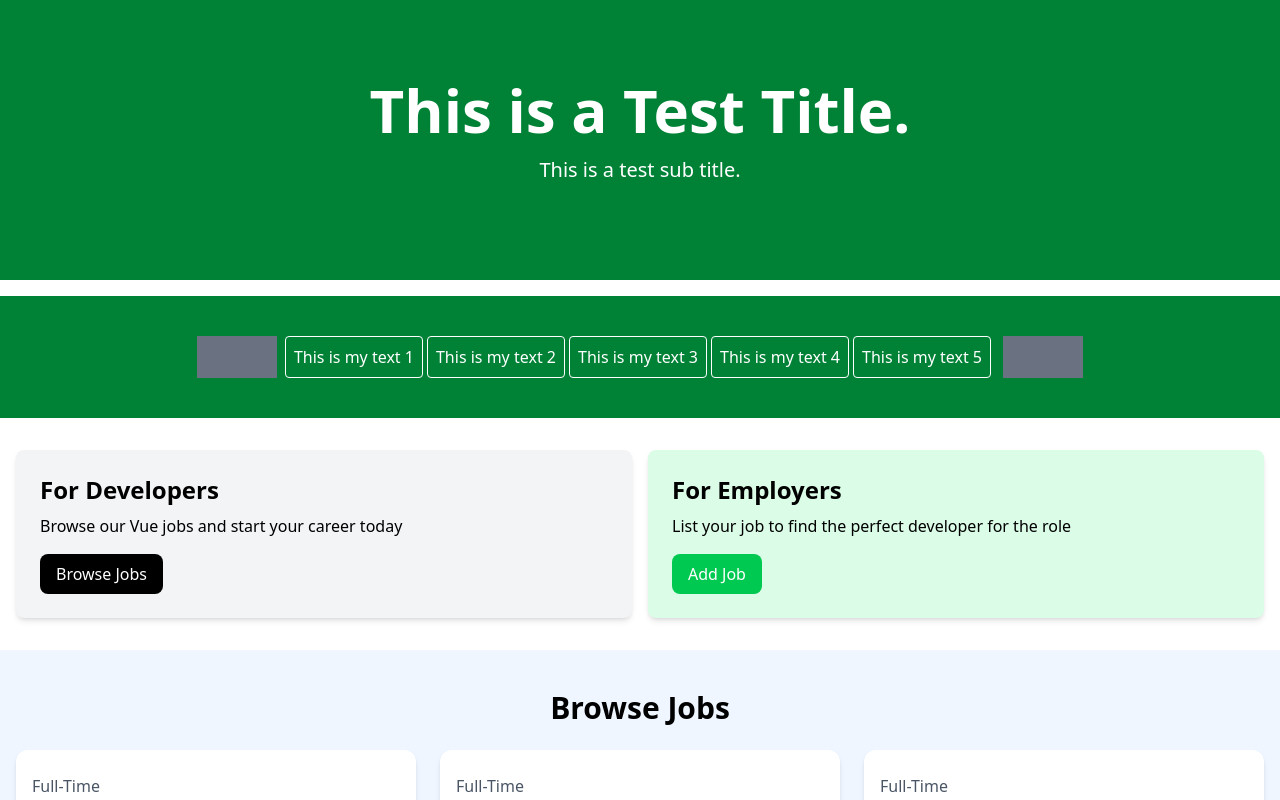
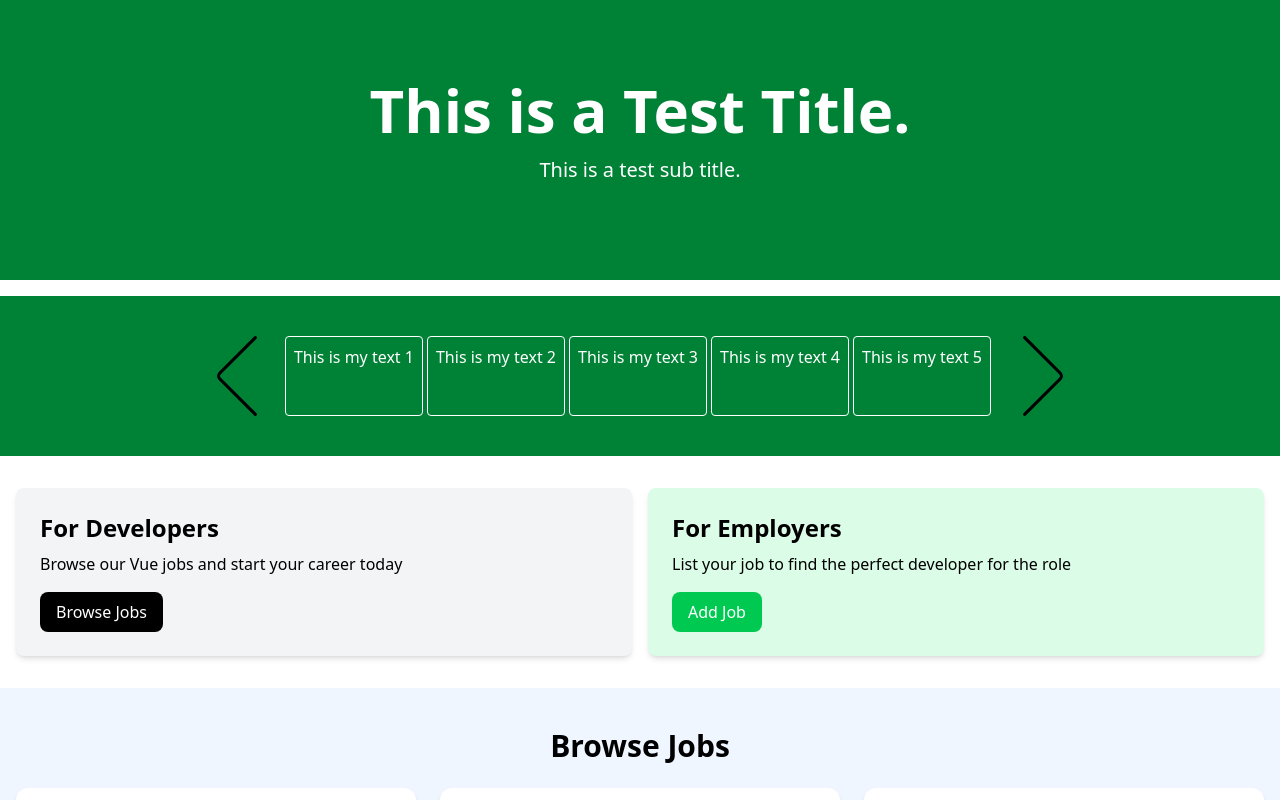
Before and after one commit to ali-ham-dev/financial-management, a Vue app in the folder fin-manag-client/: page / in a window 1280 px wide. Shown: the top 800 px of the page. Built offline with nearby package versions, Linux system fonts and the light colour scheme; data requests are answered from the project's data file.

Commit message:
Added chevrons to carousel."

```diff
--- a/fin-manag-client/src/components/Carousel.vue
+++ b/fin-manag-client/src/components/Carousel.vue
@@ -1,4 +1,7 @@
 <script setup lang="ts">
+import chevronRight from "../assets/images/chevron-right.svg";
+import chevronLeft from "../assets/images/chevron-left.svg";
+
 const items: string[] = [
     'This is my text 1',
     'This is my text 2',
@@ -22,11 +25,15 @@ const items: string[] = [
 <template>
     <section class="px-10 py-10 bg-green-700">
         <div class="flex flex-row w-full justify-center overflow-hidden">
-            <div class="min-w-10 max-w-20 flex-grow bg-gray-500"></div>
+            <button class="min-w-10 max-w-20 flex-grow bg-transparent">
+                <img :src="chevronLeft" alt="left chevron" />
+            </button>
             <div class="flex flex-row overflow-x-hidden mx-2">
-                <span v-for="(item, index) in items" :key="index" class="text label">{{ item }}</span> <!--AI: I want to change background color on hover for this element-->
+                <span v-for="(item, index) in items" :key="index" class="text label">{{ item }}</span>
             </div>
-            <div class="min-w-10 max-w-20 flex-grow bg-gray-500"></div>
+            <button class="min-w-10 max-w-20 bg-transparent">
+                <img :src="chevronRight" alt="Right chevron" />
+            </button>
         </div>
     </section>
 </template>
```
Also changed, not shown: fin-manag-client/src/assets/images/chevron-left.svg (added), fin-manag-client/src/assets/images/chevron-right.svg (added).
